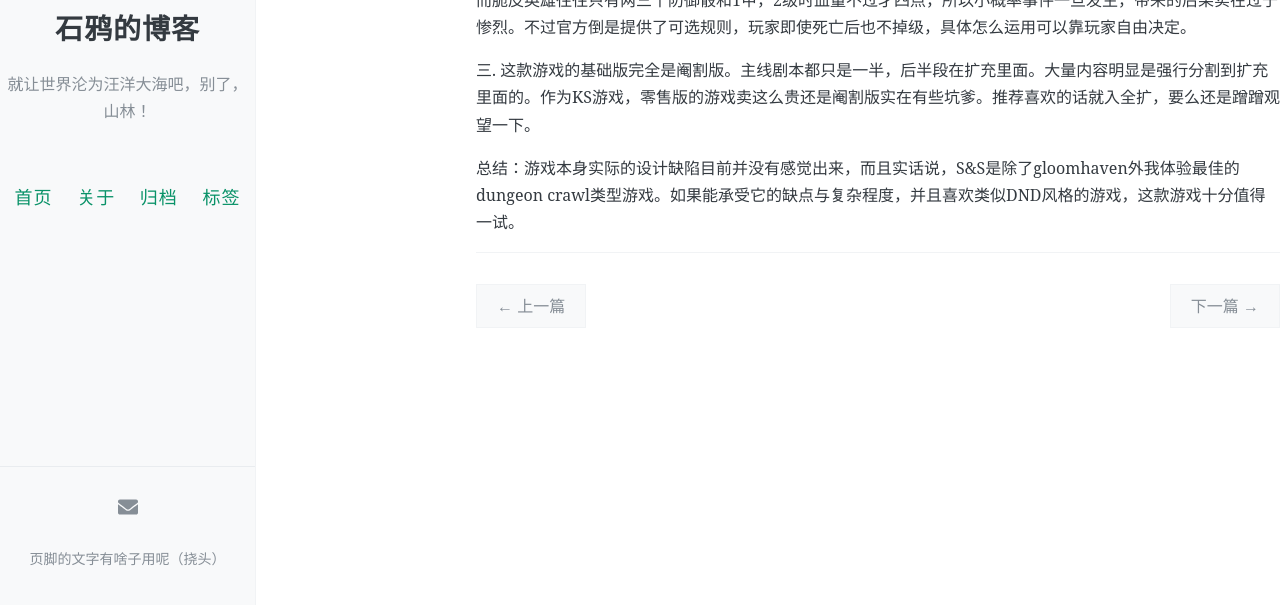
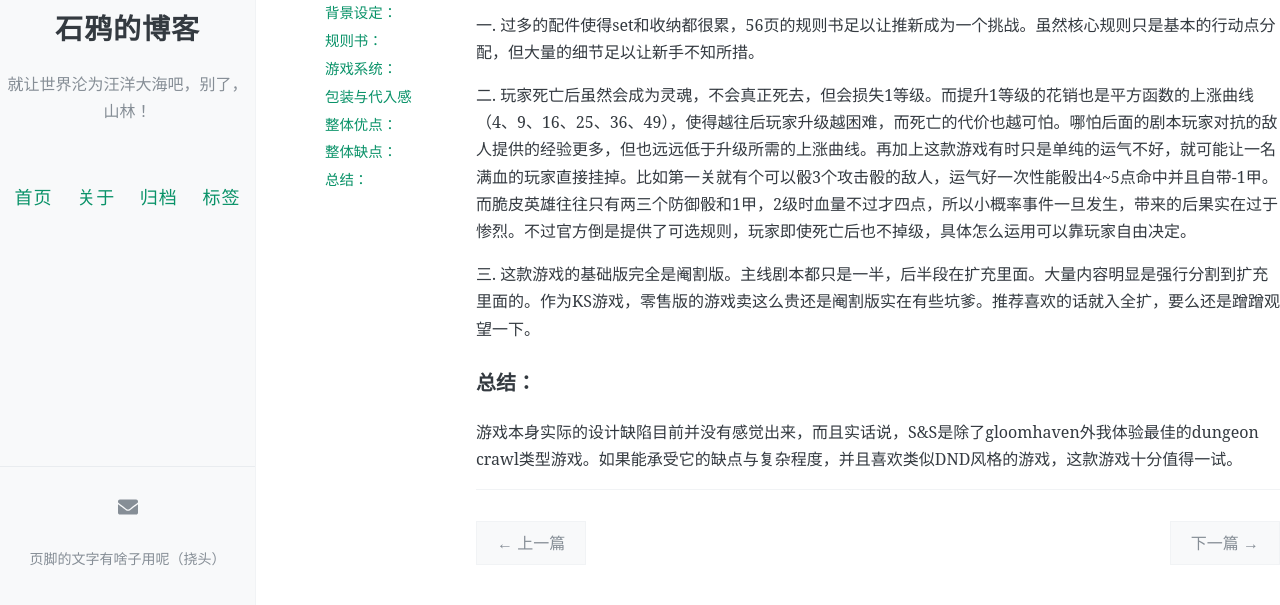
Before and after one commit to zafara-zd/blog, a Jekyll site: the page built from _posts/2018-6-23-《剑与魔法》简评.md, in a window 1280 px wide and 900 px high, scrolled down 1635 px, cut to the strip 294-899 px from the top of the window. Built offline with Jekyll 4.4.1, drawn with Linux system fonts in a browser that asks for light colours; comment, search, counter and statistics services are not loaded; some of the changed lines change nothing that is shown.

Commit message:
Update 2018-6-23-《剑与魔法》简评.md

```diff
--- a/_posts/2018-6-23-《剑与魔法》简评.md
+++ b/_posts/2018-6-23-《剑与魔法》简评.md
@@ -6,6 +6,7 @@ Author: Zafara
 tags: [桌游,评测,安利]
 comments: true
 toc: true
+
 
 ---
 
@@ -19,11 +20,11 @@ toc: true
 
 个人评分：8
 
-游戏简介：
+### 游戏简介：
 
 玩家将扮演不死人，协力合作拯救整个世界（不需要传火）。
 
-简评：
+### 简评：
 
 典型的类DND Dungeon Crawl游戏，不过比同类游戏如《深入绝地》复杂很多。策略深度略低于《gloomhaven》，但就核心系统复杂程度是笔者所知的此类桌游中玩起来的感觉最接近DND的（踢门团体验）。
 
@@ -31,45 +32,45 @@ toc: true
 
 
 
-详细评价：
+### 详细评价：
 
-1. 美工：
+#### 美工：
 
 实在谈不上喜欢，看上去就像10年前，甚至是20年前DND插画风格。完全让人提不起兴致。
 
 
 
-2. 质量：
+#### 质量：
 
 非实体版，不评价。
 
 
 
-3. 背景设定：
+#### 背景设定：
 
 经典的DND拯救世界剧情，最特殊的地方莫过于玩家们在游戏设定上就不会死去。所以死亡在本款游戏中是一件常见的事情，而且玩家在一个关卡中死亡后仍旧可以进行行动辅助其他玩家，并且能够复活。
 
 
 
-4. 规则书：
+#### 规则书：
 
 核心规则书56页，剧本设置书20多页，剧本故事书20多页。这个规则量绝对算是桌游中数一数二的…因为内容实在太庞大，通读两遍后，再一边查阅一边玩完第一个教学剧本才能把绝大多数规则记住。并且不可避免地会偶尔村掉少量细节。
 
 
 
-5. 游戏系统：
+#### 游戏系统：
 
 核心机制是行动点分配，每个玩家有1个移动行动，N个战斗行动，N个主要行动和无数个自由行动（非常DND了）。最开始战斗行动和主要行动都是1个，随着升级会增加。核心策略就是如何利用自己的武器、物品、能力与地图交互并与敌人战斗。实际玩起来非常有简化DND的感觉。
 
 
 
-6. 包装与代入感
+#### 包装与代入感
 
 这款游戏的故事介绍丰富度和剧本推进补充故事绝对算是这类美式的佼佼者，尤其会提供给玩家道德选择。玩家需要根据自己的角色道德倾向，或者采用可选规则，由玩家任意选择面临的很多问题（DND阵营九宫格的感觉）。
 
 
 
-7. 整体优点：
+#### 整体优点：
 
 一. 虽然规则复杂，但一旦掌握后玩起来十分顺畅，更是选择丰富，策略十足。
 
@@ -81,7 +82,7 @@ toc: true
 
 
 
-8. 整体缺点：
+#### 整体缺点：
 
 一. 过多的配件使得set和收纳都很累，56页的规则书足以让推新成为一个挑战。虽然核心规则只是基本的行动点分配，但大量的细节足以让新手不知所措。
 
@@ -91,4 +92,6 @@ toc: true
 
 
 
-总结：游戏本身实际的设计缺陷目前并没有感觉出来，而且实话说，S&S是除了gloomhaven外我体验最佳的dungeon crawl类型游戏。如果能承受它的缺点与复杂程度，并且喜欢类似DND风格的游戏，这款游戏十分值得一试。
+### 总结：
+
+游戏本身实际的设计缺陷目前并没有感觉出来，而且实话说，S&S是除了gloomhaven外我体验最佳的dungeon crawl类型游戏。如果能承受它的缺点与复杂程度，并且喜欢类似DND风格的游戏，这款游戏十分值得一试。
```
